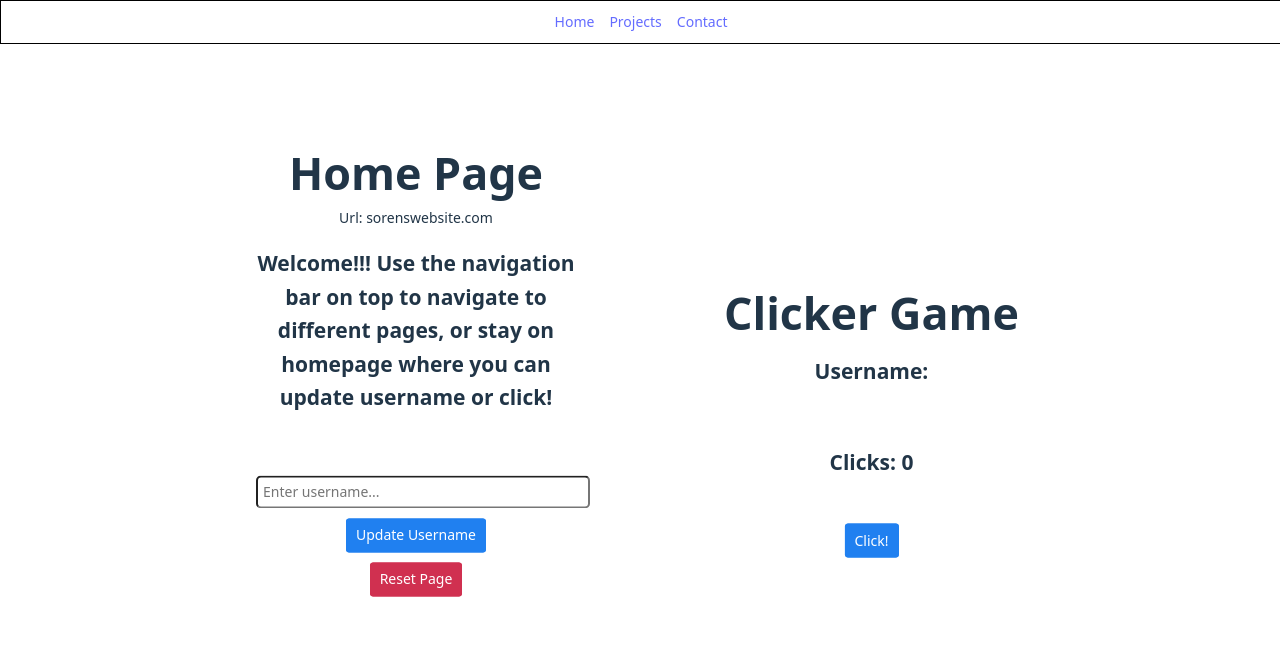
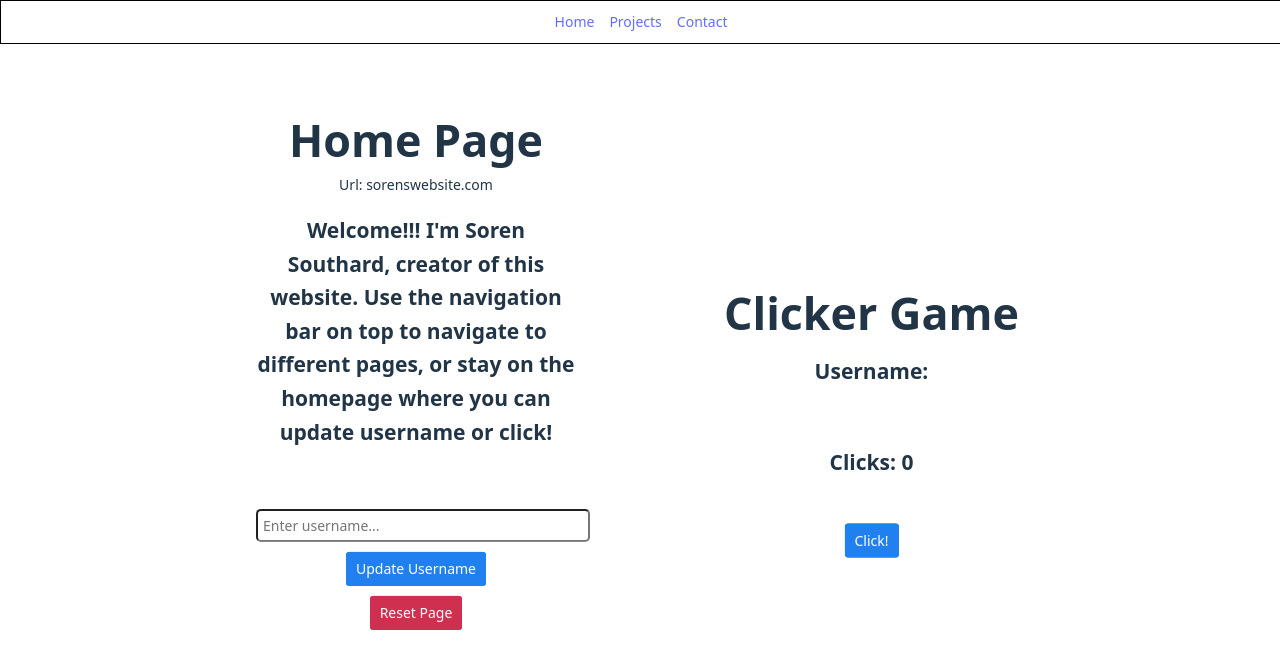
Before and after one commit to SorenSouthard/my-vue-project, a Vue app: page / in a window 1280 px wide. Shown: the top 668 px of the page. Built offline with nearby package versions, Linux system fonts and the light colour scheme.

Commit message:
Final changes and README written

```diff
--- a/src/components/Home.vue
+++ b/src/components/Home.vue
@@ -5,7 +5,11 @@
             <div class="pageTop">
                 <h1>{{ webInfoStore.webInfo.name }}</h1>
                 Url: {{ webInfoStore.webInfo.url }}
-                <h2 v-if="webInfoStore.usersNum === 0 && !webInfoStore.username.trim()"> Welcome!!! Use the navigation bar on top to navigate to different pages, or stay on homepage where you can update username or click! </h2>
+                <h2 v-if="webInfoStore.usersNum === 0 && !webInfoStore.username.trim()">
+                    Welcome!!! I'm Soren Southard, creator of this website. Use the navigation
+                    bar on top to navigate to different pages, or stay on the homepage where you
+                    can update username or click!
+                </h2>
             </div>
             <div>
                 <input v-model="webInfoStore.newUser" placeholder="Enter username..." type="text">
@@ -49,6 +53,9 @@
 h1 {
     margin-bottom: 10px;
 }
+
+/* This part of the code and other parts using it were in part taken
+from "https://www.w3schools.com/howto/howto_css_split_screen.asp" */
 .split {
     height: 100%;
     width: 50%;
--- a/src/components/ProjectList.vue
+++ b/src/components/ProjectList.vue
@@ -27,7 +27,7 @@
             @deleteProject="deleteProject"
         />
     </ul>
-    <h3 v-show="filteredProjects.length === 0">No Projects, please add a new one.</h3>
+    <h3 v-if="filteredProjects.length === 0">No Projects, please add a new one.</h3>
     </div>
     <div class="projectsInfo">
         <h2>{{ cFilter }} Projects</h2>
@@ -93,10 +93,7 @@
 
         }
     });
-/*
-    const setFilter = (category) => {
-        cFilter.value = category
-    }; */
+
 
     const toggleProject = (project) => {
         project.checked = !project.checked;
```
Also changed, not shown: 1 other file (tests, documents, lock files or other folders).
